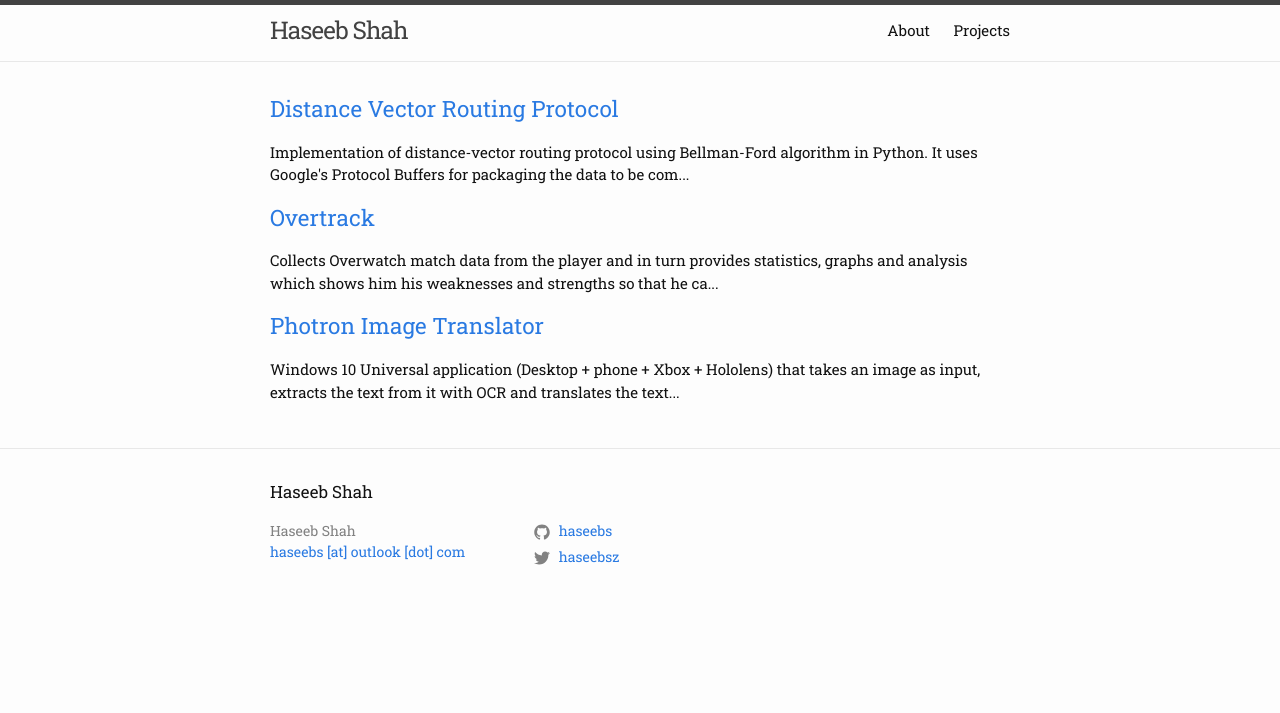
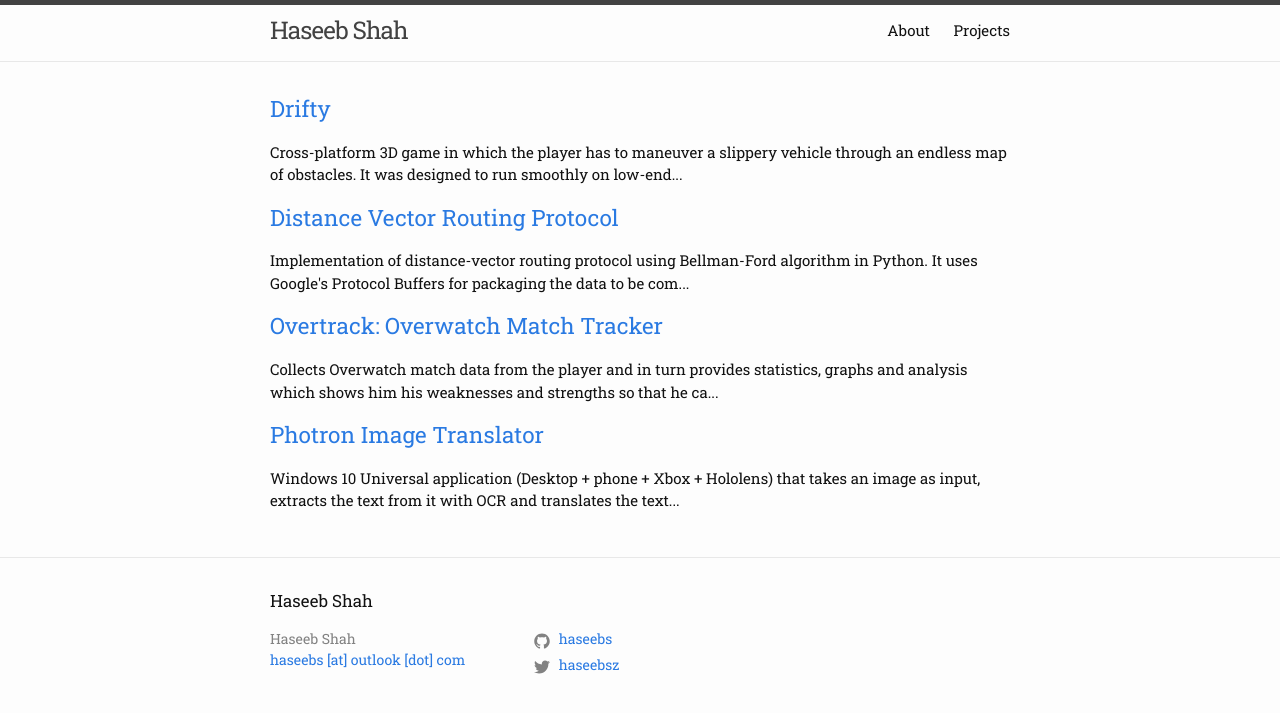
Before and after one commit to haseebs/haseebs.github.io, a Jekyll site: the page built from projects.md, in a window 1280 px wide. Shown: the top 713 px of the page. Built offline with Jekyll 4.4.1, drawn with Linux system fonts in a browser that asks for light colours; some of the changed lines change nothing that is shown.

Commit message:
Added drifty

```diff
--- a/_projects/drifty.markdown
+++ b/_projects/drifty.markdown
@@ -0,0 +1,62 @@
+---
+layout: default
+title:  "Drifty"
+date:   2015-12-13 02:54:25 +0500
+categories: project
+description: Cross-platform 3D game in which the player has to maneuver a slippery vehicle through an endless map of obstacles. It was designed to run smoothly on low-end devices and features an online leaderboard.
+---
+# **Drifty**
+## **Overview**
+**Semester:** 2nd
+
+**Project Date:** Februaru 2016
+
+**Project Duration:** 2 months
+
+**Languages/Frameworks:** C#, Unity Engine, Blender
+
+**Android Download:** [Link](/assets/downloads/drifty/drifty-android.apk)
+
+**Windows Download:** [Link](/assets/downloads/drifty/drifty-windows-desktop.zip)
+
+**Short Description:** Cross-platform 3D game in which the player has to maneuver a slippery vehicle through an endless map of obstacles. It was designed to run smoothly on low-end devices and features an online leaderboard.
+---
+
+## **Overview**
+This game features a slippery vehicle which has to be maneuvered safely
+through obstacles. The obstacles are generated from custom obstacle maps
+whose orders are randomized at each step. All the resources are loaded
+at the start of the game using Object Pooler pattern to save
+computational time during the gameplay.
+
+One of the main objectives during the design of this game was that the
+game should run smoothly even on the low-end devices. So, for this
+reason, all the models that I built for this game were designed in a way
+that they use lower number of polygons. A texture map was built which
+had a grid of solid colors so that all the different models can use a
+single texture file to color themselves. This greatly reduced the memory
+load. Further, there are options in the settings which allow the player to
+turn off the vehicle's skidmarks and smoke, which result in a massive
+performance improvement.
+
+## **Class Diagram**
+![Class Diagram](/assets/media/drifty/class_diagram.png)
+
+## **Screenshots**
+### **Main Menu**
+![Main Menu](/assets/media/drifty/main_screen.png)
+
+### **Car Selection**
+![Car Selection](/assets/media/drifty/car_selection.png)
+
+### **Gameplay**
+![Gameplay](/assets/media/drifty/gameplay.png)
+
+### **Car Crash**
+![Car Explosion](/assets/media/drifty/explosion.png)
+
+## **Future Plans**
+Future plan involves adding the missing features in the game and
+application of Reinforcement Learning for the generation of trickier
+obstacle maps after the agent learns to maneuver the vehicle correctly
+in premade maps.
--- a/_projects/overtrack.markdown
+++ b/_projects/overtrack.markdown
@@ -1,6 +1,6 @@
 ---
 layout: default
-title:  "Overtrack"
+title:  "Overtrack: Overwatch Match Tracker"
 date:   2015-12-13 02:54:25 +0500
 categories: project
 description: Collects Overwatch match data from the player and in turn provides statistics, graphs and analysis which shows him his weaknesses and strengths so that he can improve quickly. If a player wanted to gather information from data from existing solution, he had to add data into an excel sheet and draw results from there, which is an old and hectic process.
```
Also changed, not shown: assets/media/drifty/car_selection.png (added), assets/media/drifty/class_diagram.png (added), assets/media/drifty/crash.png (added), assets/media/drifty/gameplay.png (added), assets/media/drifty/main_screen.png (added), 2 other files.
